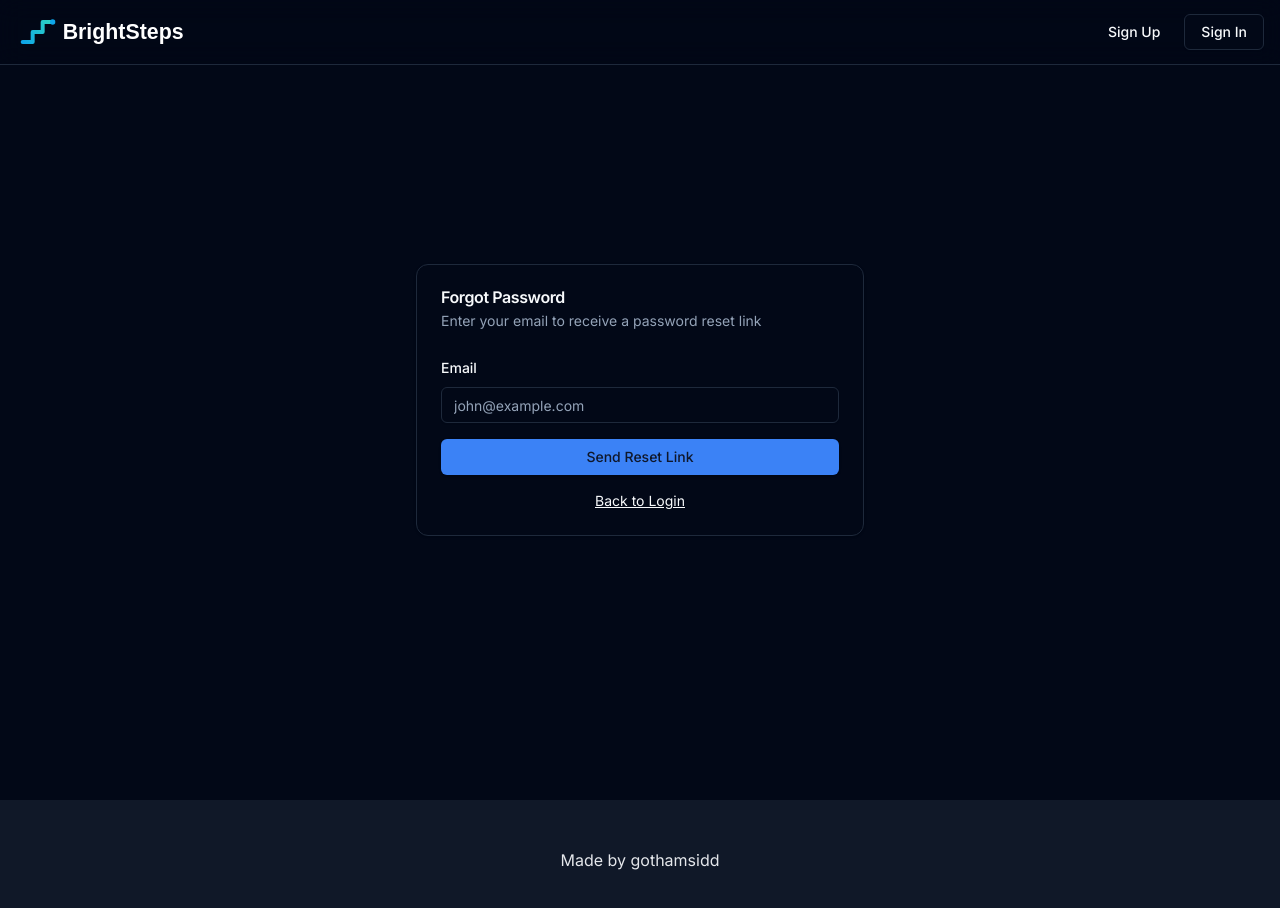
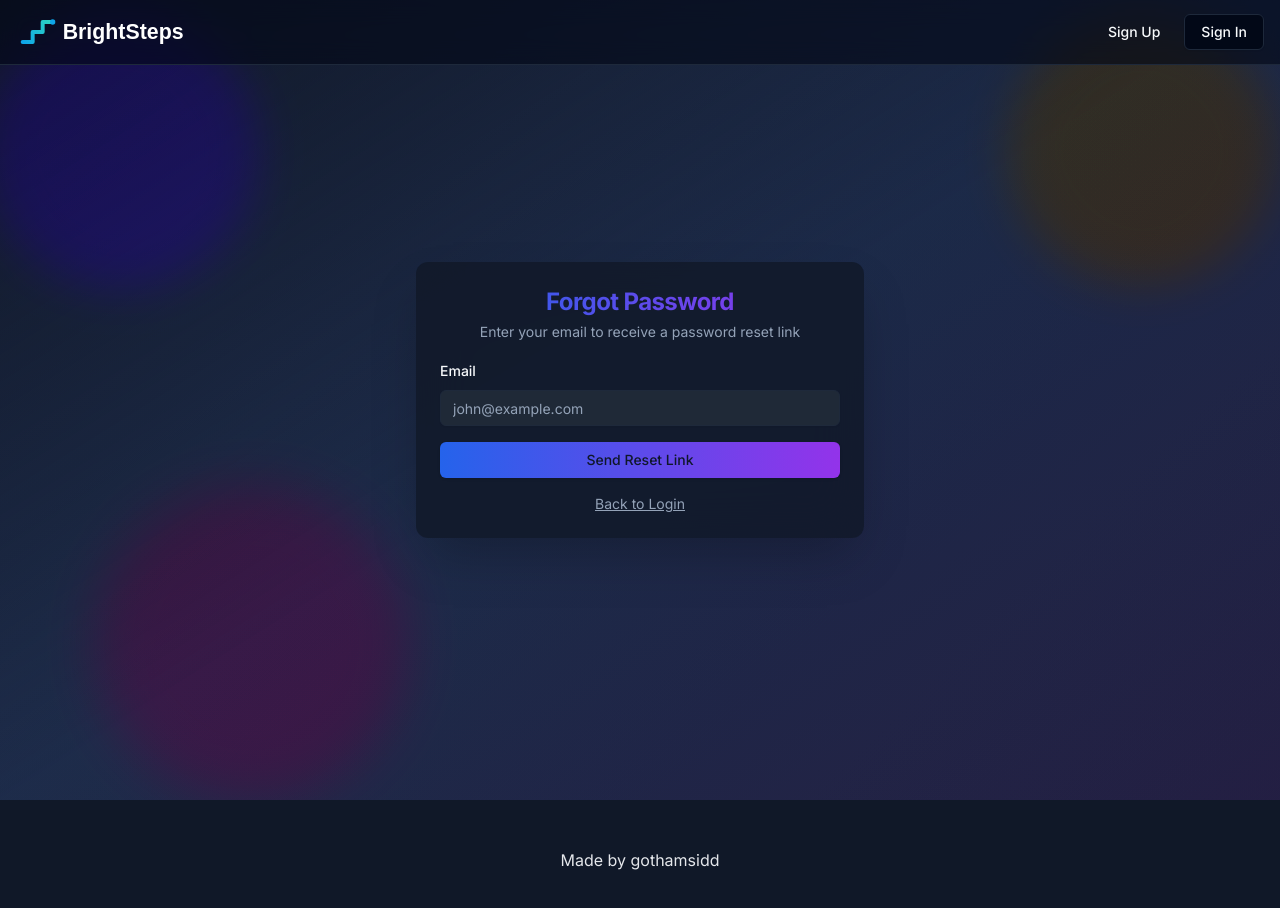
Before and after one commit to gothamsidd/BrightSteps, a Next.js app: page /forgot-password in a window 1280 px wide. Shown: the top 908 px of the page. Built offline with nearby package versions, Linux system fonts and the light colour scheme; no server answers.

Commit message:
Enhance forgot password UI with gradient background and animations

```diff
--- a/app/(auth)/forgot-password/forgot-password-client.jsx
+++ b/app/(auth)/forgot-password/forgot-password-client.jsx
@@ -41,11 +41,22 @@ export default function ForgotPasswordClient() {
     };
 
     return (
-        <div className="flex items-center justify-center min-h-screen bg-background">
-            <Card className="w-full max-w-md">
-                <CardHeader>
-                    <CardTitle>Forgot Password</CardTitle>
-                    <CardDescription>
+        <div className="relative flex items-center justify-center min-h-screen overflow-hidden">
+            {/* Animated gradient background */}
+            <div className="absolute inset-0 bg-gradient-to-br from-blue-50 via-indigo-50 to-purple-50 dark:from-gray-900 dark:via-blue-900/20 dark:to-purple-900/20" />
+
+            {/* Animated circles */}
+            <div className="absolute top-0 -left-4 w-72 h-72 bg-purple-300 dark:bg-purple-600 rounded-full mix-blend-multiply dark:mix-blend-soft-light filter blur-xl opacity-70 animate-blob" />
+            <div className="absolute top-0 -right-4 w-72 h-72 bg-yellow-300 dark:bg-yellow-600 rounded-full mix-blend-multiply dark:mix-blend-soft-light filter blur-xl opacity-70 animate-blob animation-delay-2000" />
+            <div className="absolute -bottom-8 left-20 w-72 h-72 bg-pink-300 dark:bg-pink-600 rounded-full mix-blend-multiply dark:mix-blend-soft-light filter blur-xl opacity-70 animate-blob animation-delay-4000" />
+
+            {/* Content */}
+            <Card className="relative w-full max-w-md mx-4 shadow-2xl border-0 bg-white/80 dark:bg-gray-900/80 backdrop-blur-xl">
+                <CardHeader className="space-y-1 pb-4">
+                    <CardTitle className="text-2xl font-bold text-center bg-gradient-to-r from-blue-600 to-purple-600 bg-clip-text text-transparent">
+                        Forgot Password
+                    </CardTitle>
+                    <CardDescription className="text-center">
                         {submitted
                             ? "Check your email"
                             : "Enter your email to receive a password reset link"}
@@ -53,19 +64,29 @@ export default function ForgotPasswordClient() {
                 </CardHeader>
                 <CardContent>
                     {submitted ? (
-                        <div className="space-y-4">
-                            <div className="rounded-lg bg-blue-50 dark:bg-blue-950 p-4 border border-blue-200 dark:border-blue-800">
-                                <p className="text-sm font-medium text-blue-900 dark:text-blue-100">
+                        <div className="space-y-4 animate-in fade-in slide-in-from-bottom-4 duration-500">
+                            <div className="rounded-lg bg-gradient-to-r from-blue-50 to-indigo-50 dark:from-blue-950/50 dark:to-indigo-950/50 p-4 border border-blue-200 dark:border-blue-800">
+                                <p className="text-sm font-medium text-blue-900 dark:text-blue-100 flex items-center gap-2">
+                                    <span className="text-xl">✉️</span>
                                     Email sent successfully!
                                 </p>
                                 <p className="text-sm text-blue-700 dark:text-blue-300 mt-1">
                                     We've sent a password reset link to <strong>{email}</strong>
                                 </p>
                             </div>
-                            <div className="space-y-2 text-sm text-muted-foreground">
-                                <p>📧 Check your inbox (and spam folder)</p>
-                                <p>⏱️ The link expires in 1 hour</p>
-                                <p>🔒 Click the link to reset your password</p>
+                            <div className="space-y-2 text-sm text-muted-foreground bg-gray-50 dark:bg-gray-800/50 p-4 rounded-lg">
+                                <p className="flex items-center gap-2">
+                                    <span>📧</span>
+                                    <span>Check your inbox (and spam folder)</span>
+                                </p>
+                                <p className="flex items-center gap-2">
+                                    <span>⏱️</span>
+                                    <span>The link expires in 1 hour</span>
+                                </p>
+                                <p className="flex items-center gap-2">
+                                    <span>🔒</span>
+                                    <span>Click the link to reset your password</span>
+                                </p>
                             </div>
                             <Link href="/login">
                                 <Button variant="outline" className="w-full">
@@ -85,13 +106,14 @@ export default function ForgotPasswordClient() {
                                     value={email}
                                     onChange={(e) => setEmail(e.target.value)}
                                     required
+                                    className="bg-white dark:bg-gray-800"
                                 />
                             </div>
-                            <Button type="submit" className="w-full" disabled={loading}>
+                            <Button type="submit" className="w-full bg-gradient-to-r from-blue-600 to-purple-600 hover:from-blue-700 hover:to-purple-700" disabled={loading}>
                                 {loading ? <Loader2 className="mr-2 h-4 w-4 animate-spin" /> : "Send Reset Link"}
                             </Button>
                             <div className="text-center text-sm">
-                                <Link href="/login" className="underline hover:text-primary">
+                                <Link href="/login" className="text-muted-foreground hover:text-primary underline">
                                     Back to Login
                                 </Link>
                             </div>
@@ -99,6 +121,24 @@ export default function ForgotPasswordClient() {
                     )}
                 </CardContent>
             </Card>
+
+            <style jsx global>{`
+                @keyframes blob {
+                    0% { transform: translate(0px, 0px) scale(1); }
+                    33% { transform: translate(30px, -50px) scale(1.1); }
+                    66% { transform: translate(-20px, 20px) scale(0.9); }
+                    100% { transform: translate(0px, 0px) scale(1); }
+                }
+                .animate-blob {
+                    animation: blob 7s infinite;
+                }
+                .animation-delay-2000 {
+                    animation-delay: 2s;
+                }
+                .animation-delay-4000 {
+                    animation-delay: 4s;
+                }
+            `}</style>
         </div>
     );
 }
```
Also changed, not shown: 1 other file (tests, documents, lock files or other folders).
